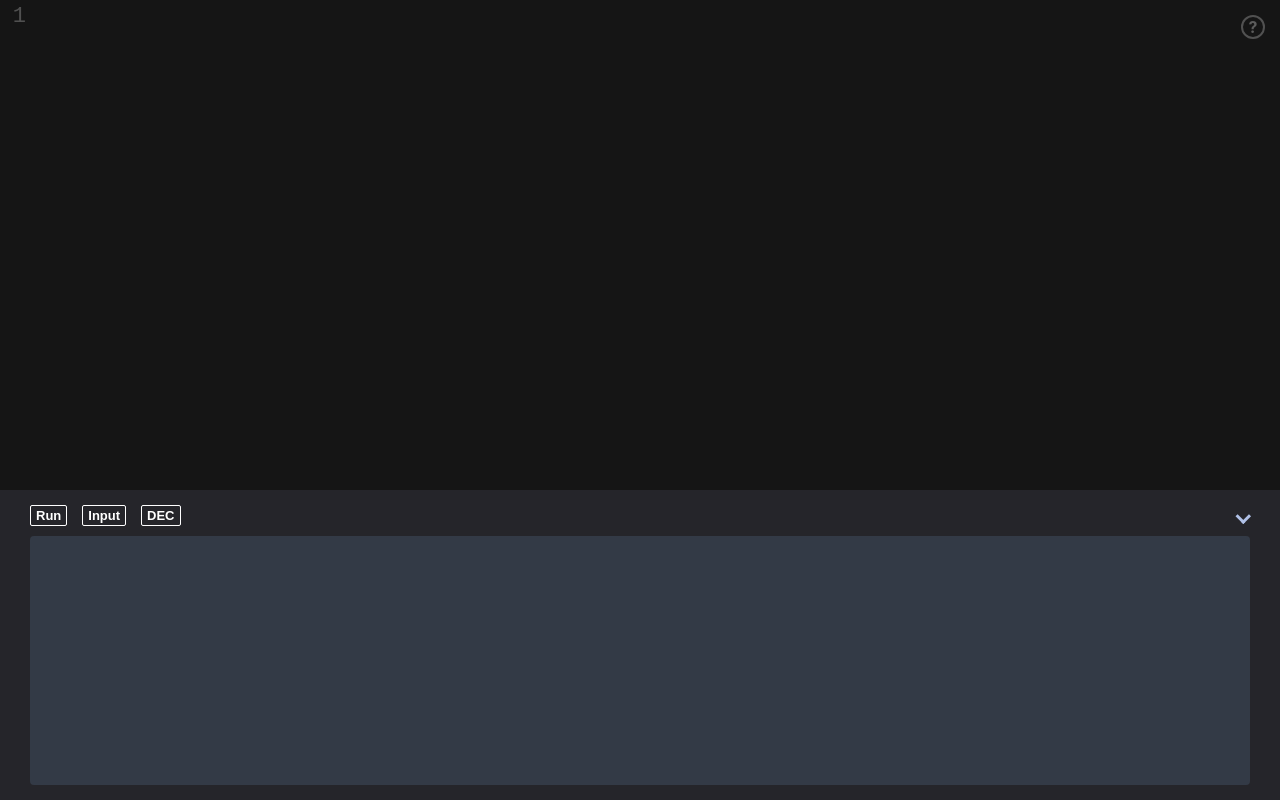
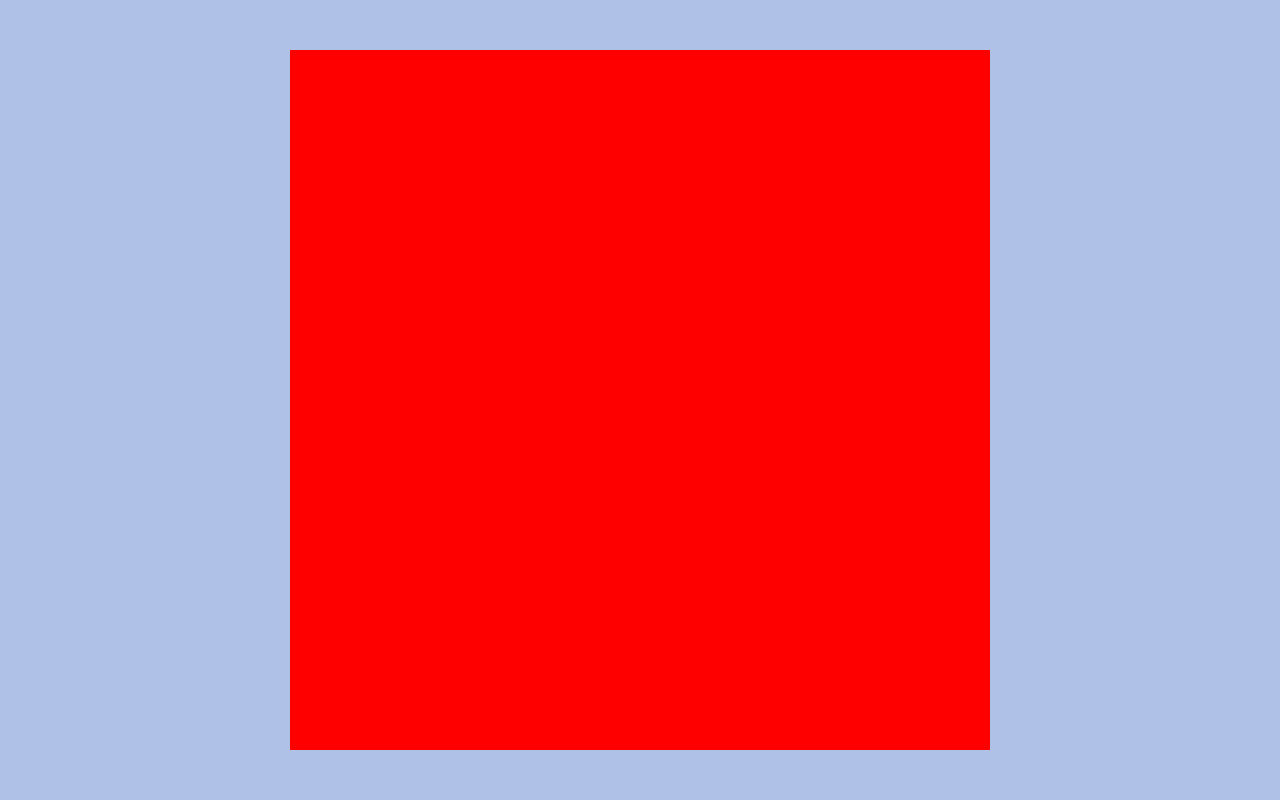
Before and after one commit to vitaliyeb/BrainfuckCompile, a React (Create React App) app: page / in a window 1280 px wide. Built offline with nearby package versions, Linux system fonts and the light colour scheme.

Commit message:
base styles modal

```diff
--- a/src/components/Question/index.tsx
+++ b/src/components/Question/index.tsx
@@ -4,7 +4,7 @@ import QuestionModal from "../QuestionModal";
 import {useState} from "react";
 
 const Question = () => {
-    const [modalStatus, setModalStatus] = useState(false);
+    const [modalStatus, setModalStatus] = useState(true);
     const toggleModal = (status: boolean) => setModalStatus(status);
 
     return (<>
--- a/src/components/QuestionModal/index.tsx
+++ b/src/components/QuestionModal/index.tsx
@@ -1,8 +1,10 @@
-
+import styles from './style.module.css';
 
 const QuestionModal = () => {
-    return <div>
-        123
+    return <div className={styles.wrapper}>
+        <div className={styles.modal}>
+
+        </div>
     </div>
 };
 
--- /dev/null
+++ b/src/components/QuestionModal/style.module.css
@@ -0,0 +1,21 @@
+.wrapper {
+    position: fixed;
+    z-index: 15;
+    right: 0;
+    top: 0;
+    bottom: 0;
+    left: 0;
+    display: flex;
+    align-items: center;
+    justify-content: center;
+    background-color: #b0c1e7;
+}
+
+.modal {
+    max-width: 90vw;
+    max-height: 90vh;
+    width: 700px;
+    height: 700px;
+    transition-duration: 0s;
+    background-color: red;
+}
```
